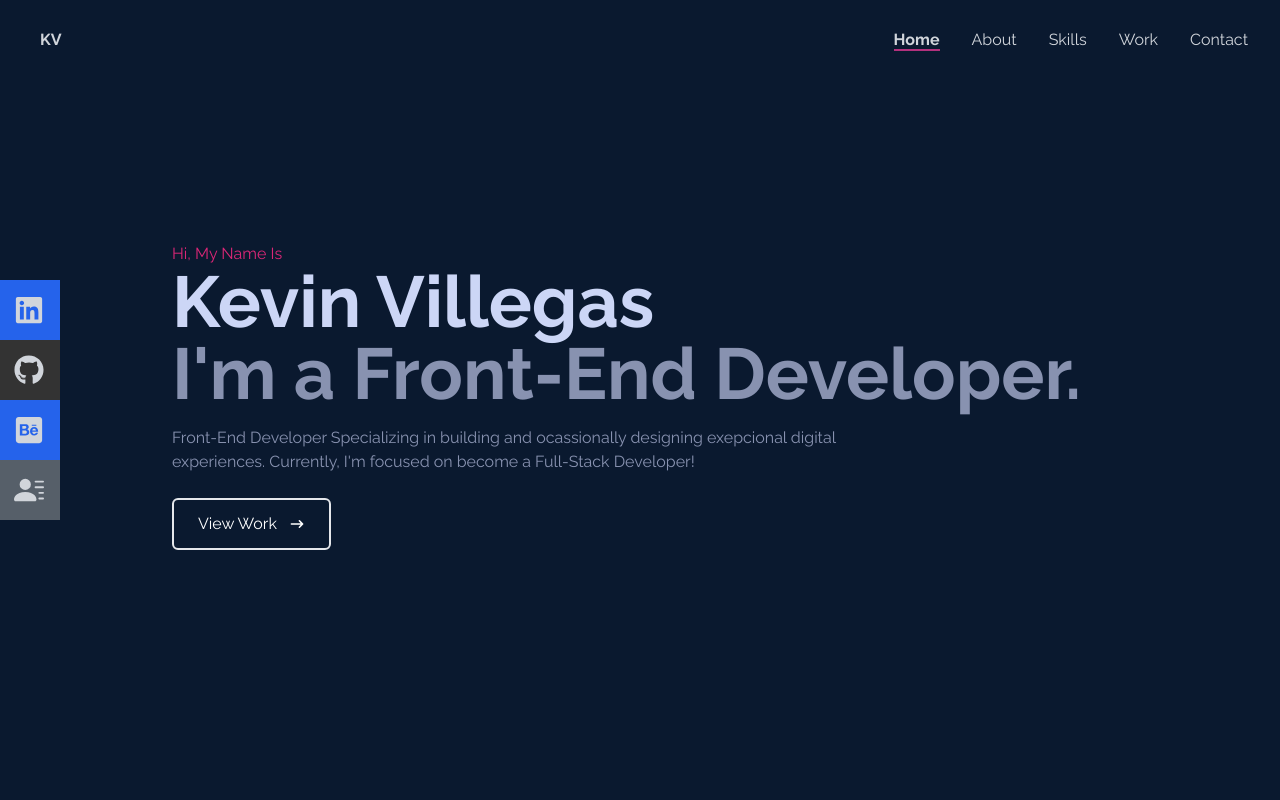
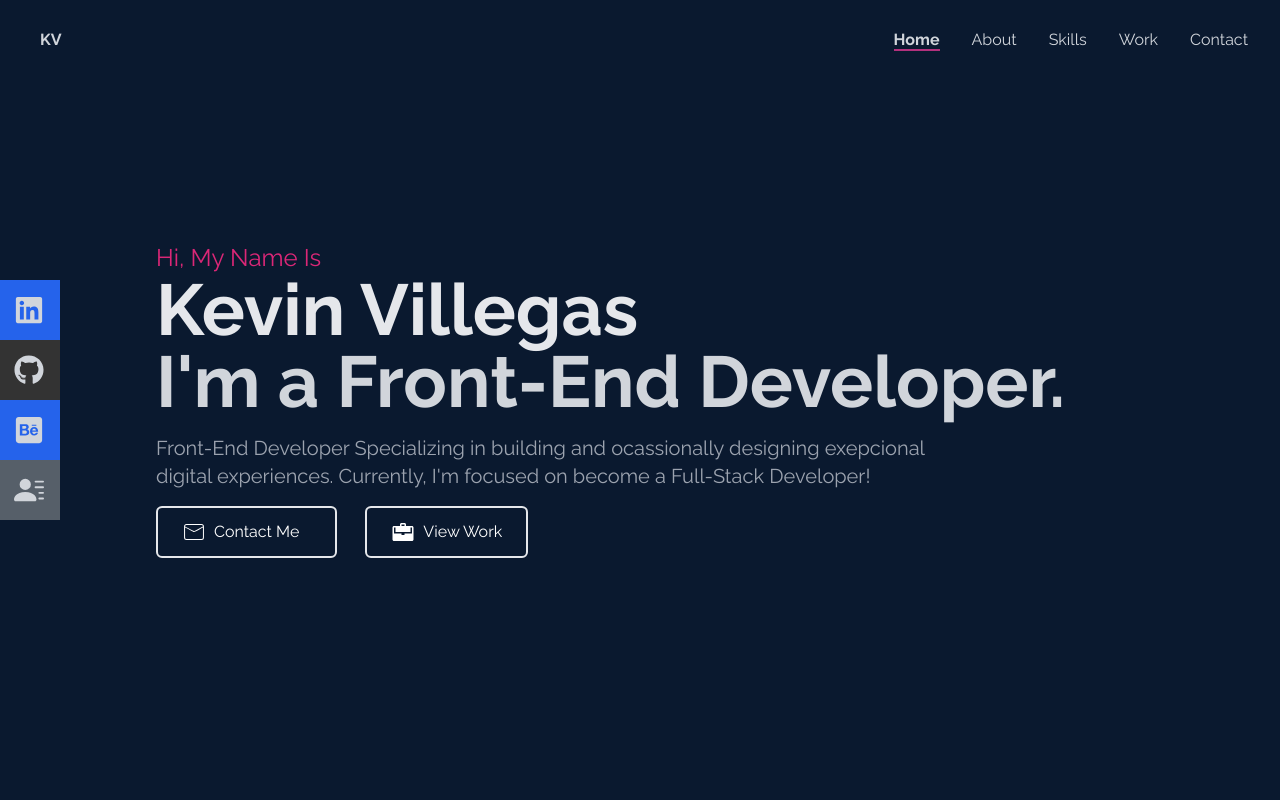
Before and after one commit to Kev-Villegas/personal-portfolio, a React (Vite) app: page / in a window 1280 px wide. Shown: the top 800 px of the page. Built offline with nearby package versions, Linux system fonts and the light colour scheme.

Commit message:
Changue The Home Component

```diff
--- a/src/components/Home.jsx
+++ b/src/components/Home.jsx
@@ -1,32 +1,46 @@
+import { GoBriefcase } from 'react-icons/go';
+import { CiMail } from 'react-icons/ci';
+import { Link } from 'react-scroll';
 import React from 'react';
-import { HiArrowNarrowRight } from 'react-icons/hi';
-import { Link } from 'react-scroll';
 
 const Home = () => {
   return (
     <div name='home' className='w-full h-screen bg-[#0a192f]'>
       {/* Container */}
-      <div className='max-w-[1000px] mx-auto px-8 flex flex-col justify-center h-full'>
-        <p className='text-pink-600'>Hi, My Name Is</p>
-        <h1 className='text-4xl sm:text-7xl font-bold text-[#ccd6f6]'>
+      <div className='max-w-[1000px] mx-auto px-4 flex flex-col justify-center h-full'>
+        <p className='text-pink-600 text-2xl'>Hi, My Name Is</p>
+        <h1 className='text-4xl sm:text-7xl font-bold text-gray-200'>
           Kevin Villegas
         </h1>
-        <h2 className='text-4xl sm:text-7xl font-bold text-[#8892b0]'>
+        <h2 className='text-4xl sm:text-7xl font-bold text-gray-300'>
           I'm a Front-End Developer.
         </h2>
-        <p className='text-[#8892b0] py-4 max-w-[700px]'>
+        <p className='text-gray-400 py-4 text-xl max-w-[800px]'>
           Front-End Developer Specializing in building and ocassionally
           designing exepcional digital experiences. Currently, I'm focused on
           become a Full-Stack Developer!
         </p>
-        <Link to='work' smooth={true} duration={500}>
-          <button className='rounded-md text-white group border-2 px-6 py-3 my-2 flex items-center hover:bg-pink-600 hover:border-pink-600'>
-            View Work
-            <span className='group-hover:rotate-90 duration-300'>
-              <HiArrowNarrowRight className='ml-3 ' />
-            </span>
-          </button>
-        </Link>
+        <div className='flex items-center gap-3 md:flex-row'>
+          {/* Primer botón */}
+          <Link to='contact' smooth={true} duration={500} className='mr-4'>
+            <button
+              type='button'
+              className='w-full md:w-auto rounded-md text-white group border-2 px-6 py-3 flex items-center hover:bg-pink-600 hover:border-pink-600'
+            >
+              <CiMail size={24} className='mr-2' />
+              Contact Me
+              <span className='group-hover:rotate-90 duration-300 ml-3'></span>
+            </button>
+          </Link>
+
+          {/* Segundo botón */}
+          <Link to='work' smooth={true} duration={500}>
+            <button className='w-full md:w-auto rounded-md text-white group border-2 px-6 py-3 flex items-center hover:bg-pink-600 hover:border-pink-600'>
+              <GoBriefcase size={24} className='mr-2' />
+              View Work
+            </button>
+          </Link>
+        </div>
       </div>
     </div>
   );
```
